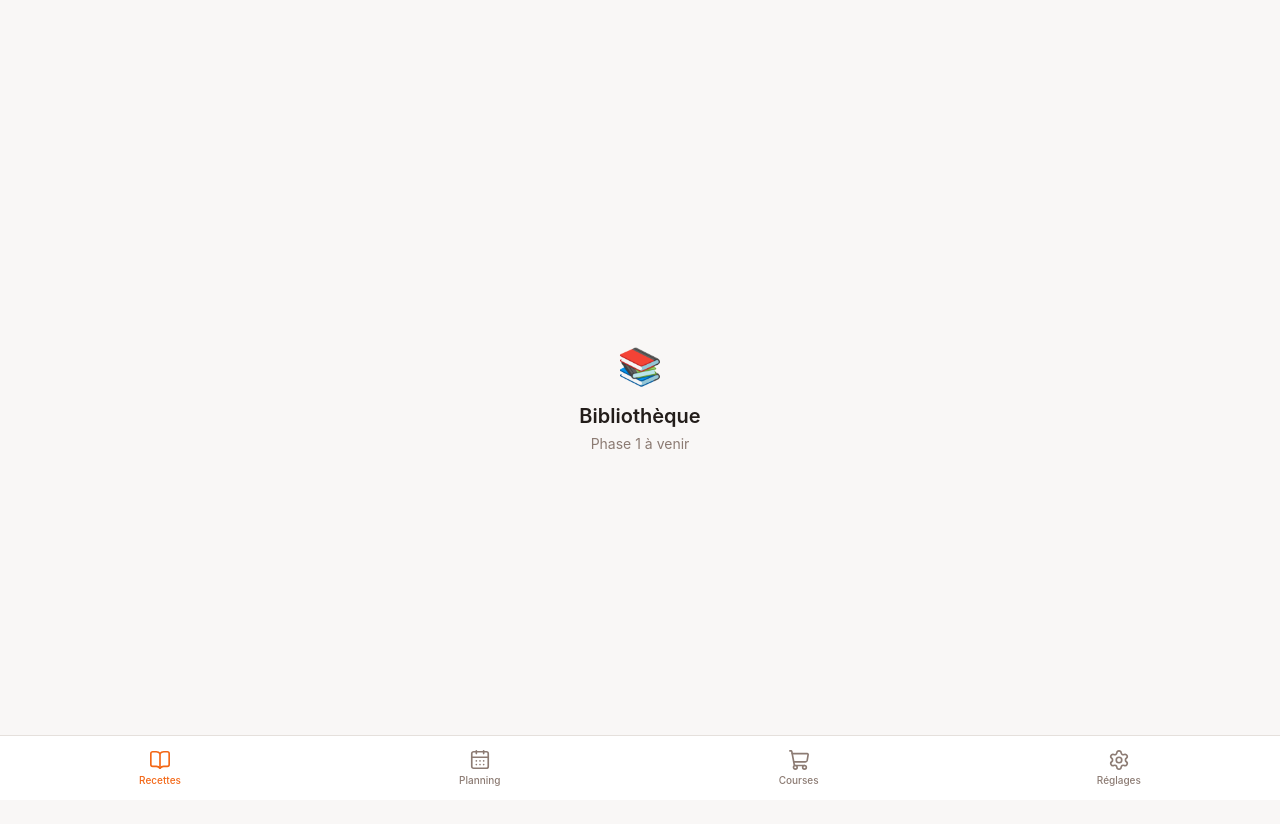
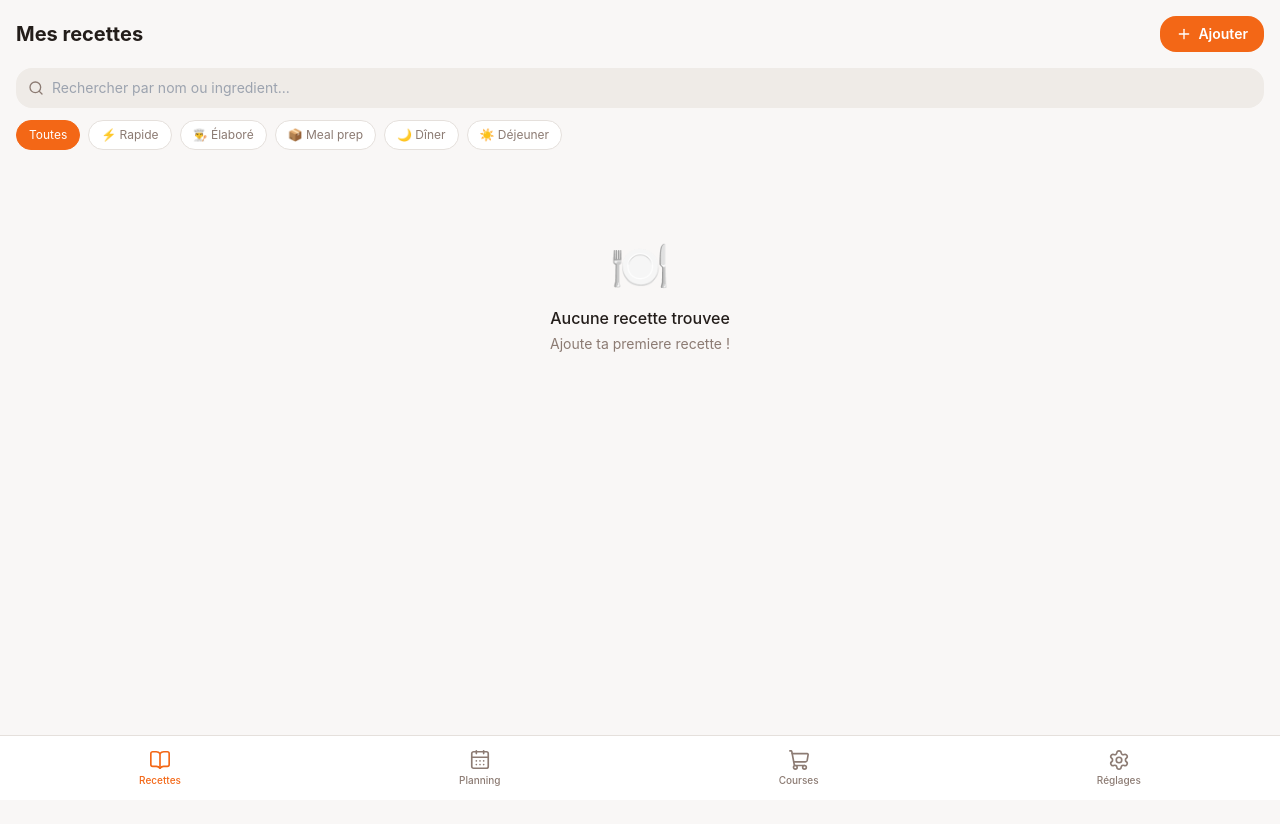
Before and after one commit to Florulan/JaiFaim, a React (Vite) app: page /#/ in a window 1280 px wide. Shown: the top 824 px of the page. Built offline with nearby package versions, Linux system fonts and the light colour scheme.

Commit message:
Phase 1 - Bibliotheque page

```diff
--- a/src/pages/BibliothequeePage.tsx
+++ b/src/pages/BibliothequeePage.tsx
@@ -1,12 +1,121 @@
-// Page placeholder — sera implémentée en Phase 1
-const BibliothequeePage = () => {
+import { useEffect, useState } from 'react'
+import { Plus, Search, X } from 'lucide-react'
+import { useRecipeStore } from '../store/recipeStore'
+import { RecetteCard } from '../components/RecetteCard'
+import { RecetteForm } from '../components/RecetteForm'
+import { RECIPE_TAGS, RECIPE_TAG_LABELS, type RecipeTag } from '../types'
+import type { Recipe } from '../types'
+
+type RecipeFormData = Omit<Recipe, 'id' | 'created_at' | 'updated_at'>
+
+export default function BibliothequeePage() {
+  const { recipes, isLoading, searchQuery, activeTag, loadRecipes, addRecipe, setSearchQuery, setActiveTag } = useRecipeStore()
+  const [showForm, setShowForm] = useState(false)
+  const [isSubmitting, setIsSubmitting] = useState(false)
+
+  useEffect(() => {
+    loadRecipes()
+  }, [])
+
+  const handleAddRecipe = async (data: RecipeFormData) => {
+    setIsSubmitting(true)
+    const now = new Date().toISOString()
+    await addRecipe({
+      ...data,
+      id: crypto.randomUUID(),
+      created_at: now,
+      updated_at: now,
+    })
+    setIsSubmitting(false)
+    setShowForm(false)
+  }
+
+  if (showForm) {
+    return (
+      <div className="min-h-screen bg-background">
+        <div className="sticky top-0 bg-background border-b border-border z-10 px-4 py-4 flex items-center gap-3">
+          <button onClick={() => setShowForm(false)} className="p-2 -ml-2 text-muted-foreground">
+            <X size={20} />
+          </button>
+          <h1 className="font-semibold text-foreground">Nouvelle recette</h1>
+        </div>
+        <div className="px-4 pt-4">
+          <RecetteForm
+            onSubmit={handleAddRecipe}
+            onCancel={() => setShowForm(false)}
+            isLoading={isSubmitting}
+          />
+        </div>
+      </div>
+    )
+  }
+
   return (
-    <div className="flex flex-col items-center justify-center min-h-screen">
-      <span className="text-4xl mb-4">📚</span>
-      <h1 className="text-xl font-semibold text-foreground">Bibliothèque</h1>
-      <p className="text-muted-foreground text-sm mt-1">Phase 1 à venir</p>
+    <div className="min-h-screen bg-background">
+      <div className="sticky top-0 bg-background z-10 px-4 pt-safe">
+        <div className="py-4 flex items-center justify-between">
+          <h1 className="text-xl font-bold text-foreground">Mes recettes</h1>
+          <button
+            onClick={() => setShowForm(true)}
+            className="flex items-center gap-1.5 bg-primary text-primary-foreground px-4 py-2 rounded-2xl text-sm font-semibold"
+          >
+            <Plus size={16} /> Ajouter
+          </button>
+        </div>
+        <div className="relative mb-3">
+          <Search size={16} className="absolute left-3 top-3 text-muted-foreground" />
+          <input
+            type="search"
+            value={searchQuery}
+            onChange={(e) => setSearchQuery(e.target.value)}
+            placeholder="Rechercher par nom ou ingredient..."
+            className="w-full bg-secondary rounded-2xl pl-9 pr-4 py-2.5 text-sm focus:outline-none focus:ring-2 focus:ring-ring"
+          />
+          {searchQuery && (
+            <button onClick={() => setSearchQuery('')} className="absolute right-3 top-3 text-muted-foreground">
+              <X size={14} />
+            </button>
+          )}
+        </div>
+        <div className="flex gap-2 overflow-x-auto pb-3">
+          <button
+            onClick={() => setActiveTag(null)}
+            className={"flex-shrink-0 text-xs px-3 py-1.5 rounded-full border transition-colors " + (activeTag === null ? 'bg-primary text-primary-foreground border-primary' : 'bg-card text-muted-foreground border-border')}
+          >
+            Toutes
+          </button>
+          {RECIPE_TAGS.map((tag) => (
+            <button
+              key={tag}
+              onClick={() => setActiveTag(activeTag === tag ? null : tag as RecipeTag)}
+              className={"flex-shrink-0 text-xs px-3 py-1.5 rounded-full border transition-colors " + (activeTag === tag ? 'bg-primary text-primary-foreground border-primary' : 'bg-card text-muted-foreground border-border')}
+            >
+              {RECIPE_TAG_LABELS[tag]}
+            </button>
+          ))}
+        </div>
+      </div>
+      <div className="px-4 pb-4">
+        {isLoading ? (
+          <div className="flex justify-center py-16">
+            <div className="w-8 h-8 border-2 border-primary border-t-transparent rounded-full animate-spin" />
+          </div>
+        ) : recipes.length === 0 ? (
+          <div className="flex flex-col items-center justify-center py-20 text-center">
+            <span className="text-5xl mb-4">🍽️</span>
+            <p className="text-foreground font-medium">Aucune recette trouvee</p>
+            <p className="text-muted-foreground text-sm mt-1">
+              {searchQuery || activeTag ? "Essaie d'autres filtres" : 'Ajoute ta premiere recette !'}
+            </p>
+          </div>
+        ) : (
+          <div className="grid grid-cols-2 gap-3">
+            {recipes.map((recipe) => (
+              <RecetteCard key={recipe.id} recipe={recipe} />
+            ))}
+          </div>
+        )}
+      </div>
     </div>
   )
 }
-
-export default BibliothequeePage
```
